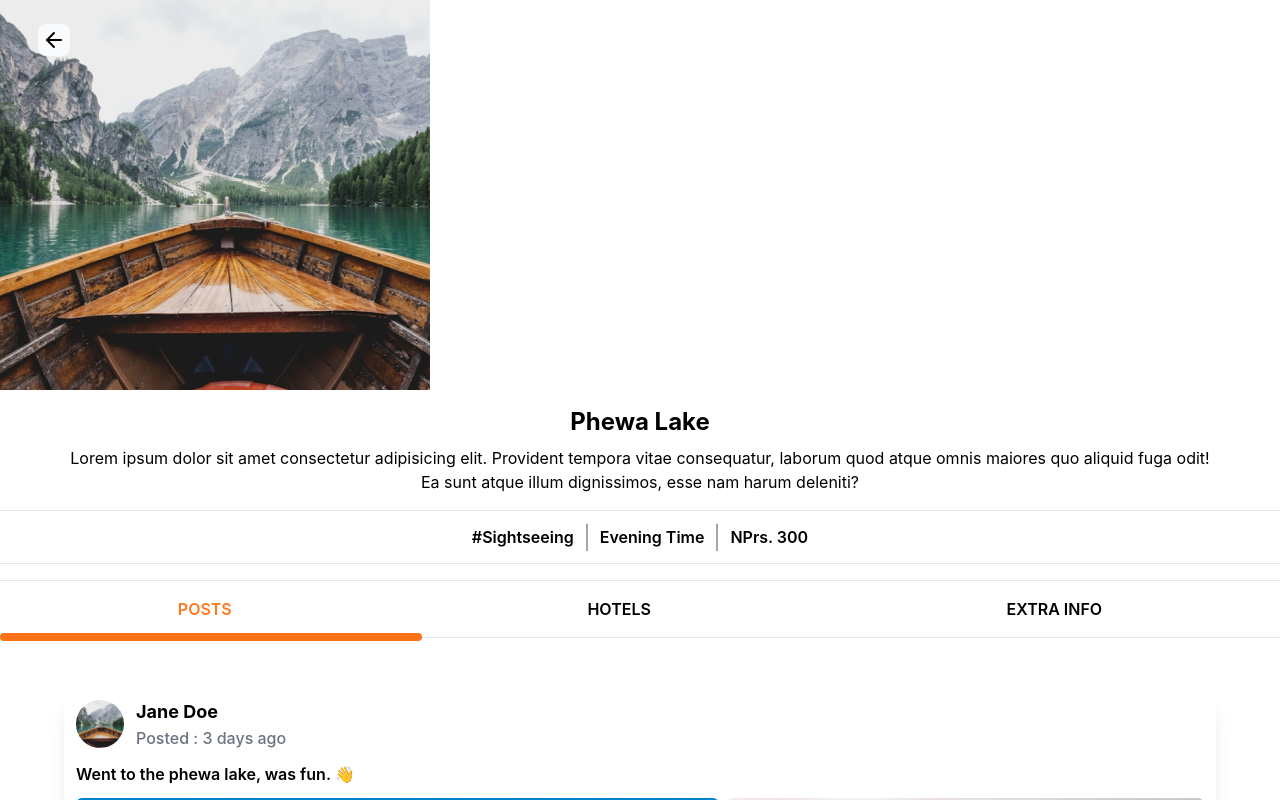
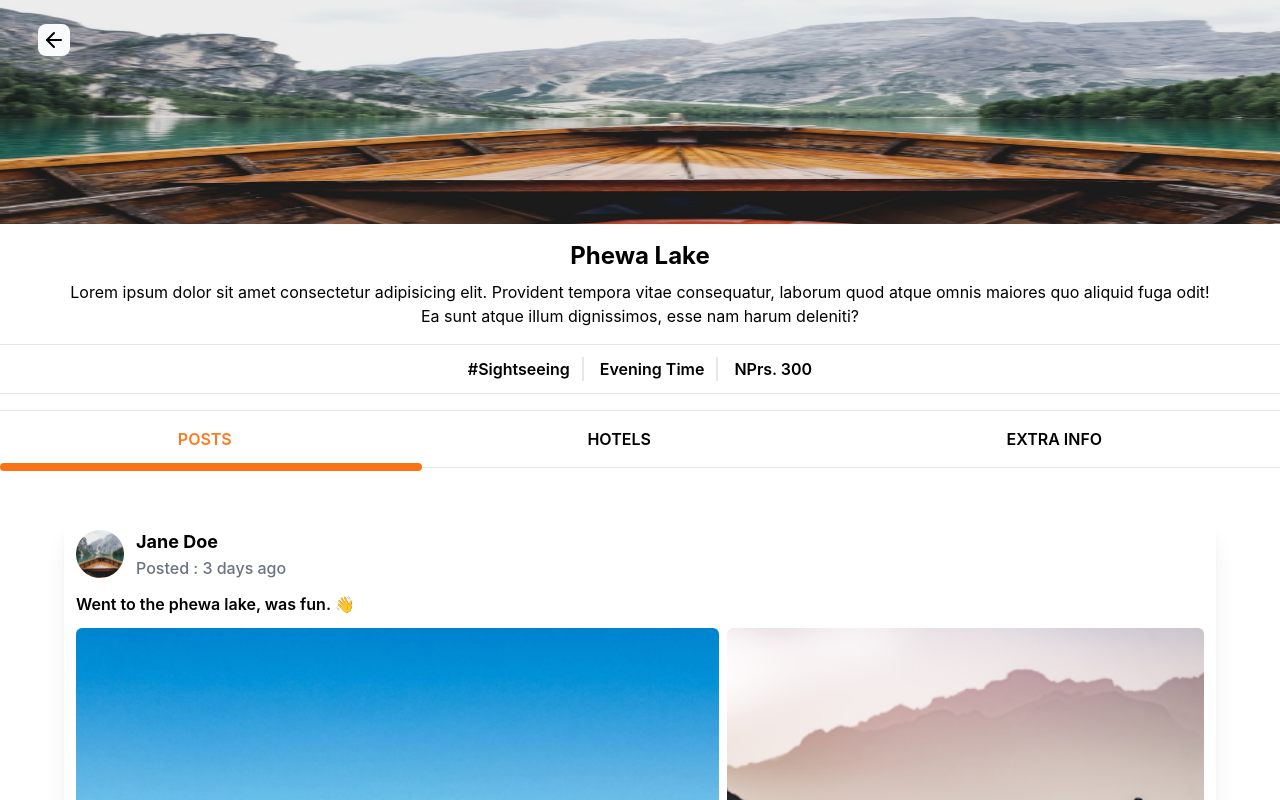
Before and after one commit to Thanka-Digital/travel-app-prototype, a React (Vite) app: page /location-details in a window 1280 px wide. Shown: the top 800 px of the page. Built offline with nearby package versions, Linux system fonts and the light colour scheme.

Commit message:
WIP : Location Details Page

```diff
--- a/src/pages/location/LocationDetails.tsx
+++ b/src/pages/location/LocationDetails.tsx
@@ -5,12 +5,10 @@ import { locationDetailsTabsData } from "@/utils/locationDetailsData";
 
 export default function LocationDetails() {
   return (
-    <div className="relative bg-white h-screen">
+    <div className="relative bg-white h-screen text-black">
       <BackButton />
       <div>
-        <div className="bg-gradient-to-r from-indigo-500">
-          <img src="/SplashImg/s3.png" alt="location images" height={50} />
-        </div>
+        <img src="/SplashImg/s3.png" alt="location images" className="w-full h-56" />
         <MaxWidthWrapper>
           <div className="text-center my-4">
             <p className="text-2xl font-bold my-2">Phewa Lake</p>
@@ -25,12 +23,10 @@ export default function LocationDetails() {
       </div>
       <div className="flex flex-col my-4 ">
         <hr className=" bg-black/35" />
-        <div className="my-3 flex gap-3 justify-center items-center">
-          <p className="text-md font-semibold">#Sightseeing</p>
-          <hr className="bg-black/35 w-[2px] h-7 " />
-          <p className="text-md font-semibold">Evening Time</p>
-          <hr className="bg-black/35 w-[2px] h-7 " />
-          <p className="text-md font-semibold">NPrs. 300</p>
+        <div className="my-3 flex gap-3 justify-center divide-x-2 text-md font-semibold">
+          <p>#Sightseeing</p>
+          <p className="pl-4">Evening Time</p>
+          <p className="pl-4">NPrs. 300</p>
         </div>
         <hr className=" bg-slate-300" />
       </div>
--- a/src/utils/locationDetailsData.tsx
+++ b/src/utils/locationDetailsData.tsx
@@ -9,7 +9,7 @@ export const LocationInfo = [
     city: "Pokhara",
     visitorsCount: "100k+ visitors",
     placeName: "Fewa Tal",
-    link: "/",
+    link: "/location-details",
   },
   {
     image: '/SplashImg/s2.png',
```
